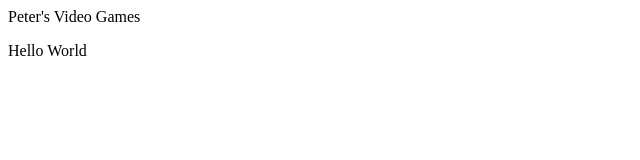
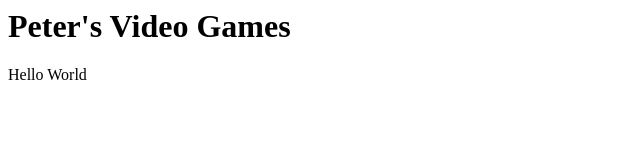
Before and after one commit to PeterWiering/PeterWiering.github.io, a plain HTML site: page index.html in a window 1280 px wide. Shown: the whole page, without its empty margins (0-640 px from the left). Drawn offline with Linux system fonts and the light colour scheme.

Commit message:
Update index.html

```diff
--- a/index.html
+++ b/index.html
@@ -1,6 +1,6 @@
 <html>
 <head></head>
-  <body style="background-coior:#2c65c3;>
+  <body style="background-coior:#2c65c3;">
     <h1>Peter's Video Games</h1>
     <p>Hello World</p>
   <body>
```
